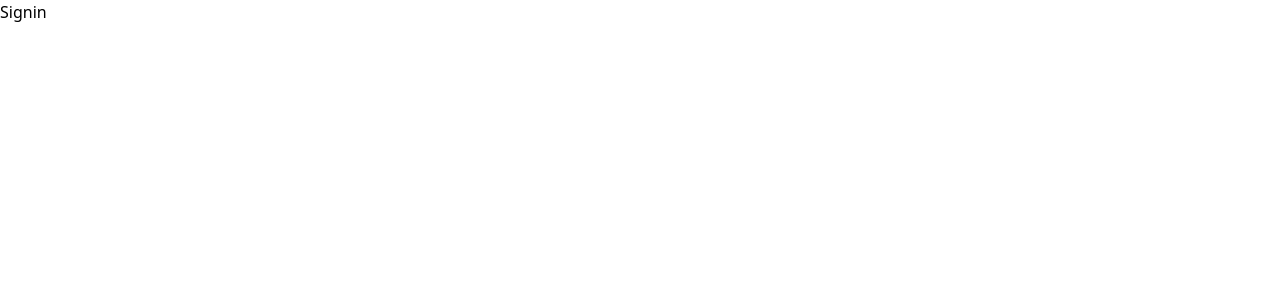
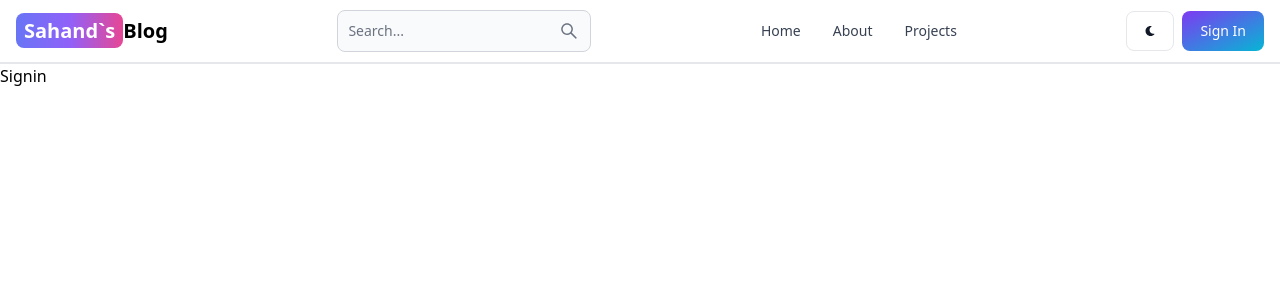
Before and after one commit to ALIGHASSOUN/mern-blog, a React (Vite) app in the folder client/: page /sign-in in a window 1280 px wide. Shown: the top 300 px of the page. Built offline with nearby package versions, Linux system fonts and the light colour scheme.

Commit message:
creat the header section

```diff
--- a/client/package.json
+++ b/client/package.json
@@ -10,8 +10,10 @@
     "preview": "vite preview"
   },
   "dependencies": {
+    "flowbite-react": "^0.10.2",
     "react": "^18.3.1",
     "react-dom": "^18.3.1",
+    "react-icons": "^5.4.0",
     "react-router-dom": "^7.1.3"
   },
   "devDependencies": {
--- a/client/src/App.jsx
+++ b/client/src/App.jsx
@@ -5,10 +5,12 @@
 import Signin from "./pages/signin";
 import Dashboard from "./pages/Dashboard";
 import Projects from "./pages/Projects";
+import Header from "./components/Header";
 
 export default function App() {
   return (
     <BrowserRouter>
+      <Header />
       <Routes>
         <Route path="/" element={<Home />} />
         <Route path="/about" element={<About />} />
--- /dev/null
+++ b/client/src/components/Header.jsx
@@ -0,0 +1,52 @@
+import { Button, Navbar, TextInput } from "flowbite-react";
+import { Link, useLocation } from "react-router-dom";
+import { AiOutlineSearch } from "react-icons/ai";
+import { FaMoon } from "react-icons/fa";
+
+export default function Header() {
+  const path = useLocation().pathname;
+  return (
+    <Navbar className="border-b-2">
+      <Link
+        to="/"
+        className="self-center whitespace-nowrap text-sm sm:text-xl font-semibold dark:text-white"
+      >
+        <span className="px-2 py-1 bg-gradient-to-r from-indigo-500 via-purple-500 to-pink-500 rounded-lg text-white">
+          Sahand`s
+        </span>
+        Blog
+      </Link>
+      <form>
+        <TextInput
+          type="text"
+          placeholder="Search..."
+          rightIcon={AiOutlineSearch}
+          className="hidden lg:inline"
+        />
+      </form>
+      <Button className="w-12 h-10 lg:hidden" color="gray" pill>
+        <AiOutlineSearch />
+      </Button>
+      <div className="flex gap-2 md:order-2">
+        <Button className="w-12 h-10 hidden sm:inline" color="gray">
+          <FaMoon />
+        </Button>
+        <Link to="/sign-in">
+          <Button gradientDuoTone="purpleToBlue">Sign In</Button>
+        </Link>
+        <Navbar.Toggle />
+      </div>
+      <Navbar.Collapse>
+        <Navbar.Link active={path === "/"} as={"div"}>
+          <Link to="/">Home</Link>
+        </Navbar.Link>
+        <Navbar.Link active={path === "/about"} as={"div"}>
+          <Link to="/about">About</Link>
+        </Navbar.Link>
+        <Navbar.Link active={path === "/projects"} as={"div"}>
+          <Link to="/projects">Projects</Link>
+        </Navbar.Link>
+      </Navbar.Collapse>
+    </Navbar>
+  );
+}
--- a/client/tailwind.config.js
+++ b/client/tailwind.config.js
@@ -1,8 +1,10 @@
+import flowbite from "flowbite-react/tailwind";
+
 /** @type {import('tailwindcss').Config} */
 export default {
-  content: ["./index.html", "./src/**/*.{js,ts,jsx,tsx}"],
+  content: ["./index.html", "./src/**/*.{js,ts,jsx,tsx}", flowbite.content()],
   theme: {
     extend: {},
   },
-  plugins: [],
+  plugins: [flowbite.plugin()],
 };
```
Also changed, not shown: 1 other file (tests, documents, lock files or other folders).
